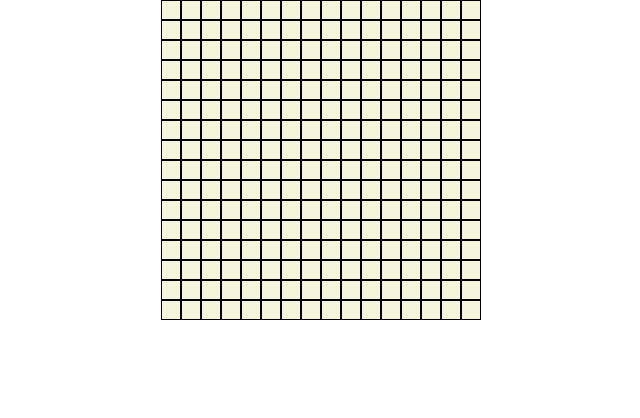
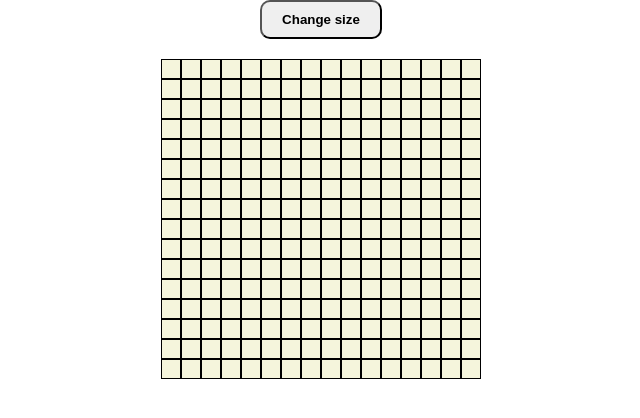
Before and after one commit to navic-v/odin-etch-a-sketch, a plain HTML site: page index.html in a window 1280 px wide. Shown: the whole page, without its empty margins (319-959 px from the left). Drawn offline with Linux system fonts and the light colour scheme.

Commit message:
Add a new button on the top

```diff
--- a/index.html
+++ b/index.html
@@ -7,6 +7,7 @@
     <link rel="stylesheet" href="styles.css">
 </head>
 <body>
+    <button>Change size</button>
     <div class="container"></div>
 
     <script src="script.js"></script>
--- a/styles.css
+++ b/styles.css
@@ -2,6 +2,14 @@
     margin: 0;
     padding: 0;
     box-sizing: border-box;
+}
+button {
+    display: block;
+    margin: 0 auto;
+    margin-bottom: 20px;
+    padding: 10px 20px;
+    font-weight: 700;
+    border-radius: 10px;
 }
 
 .container {
```
